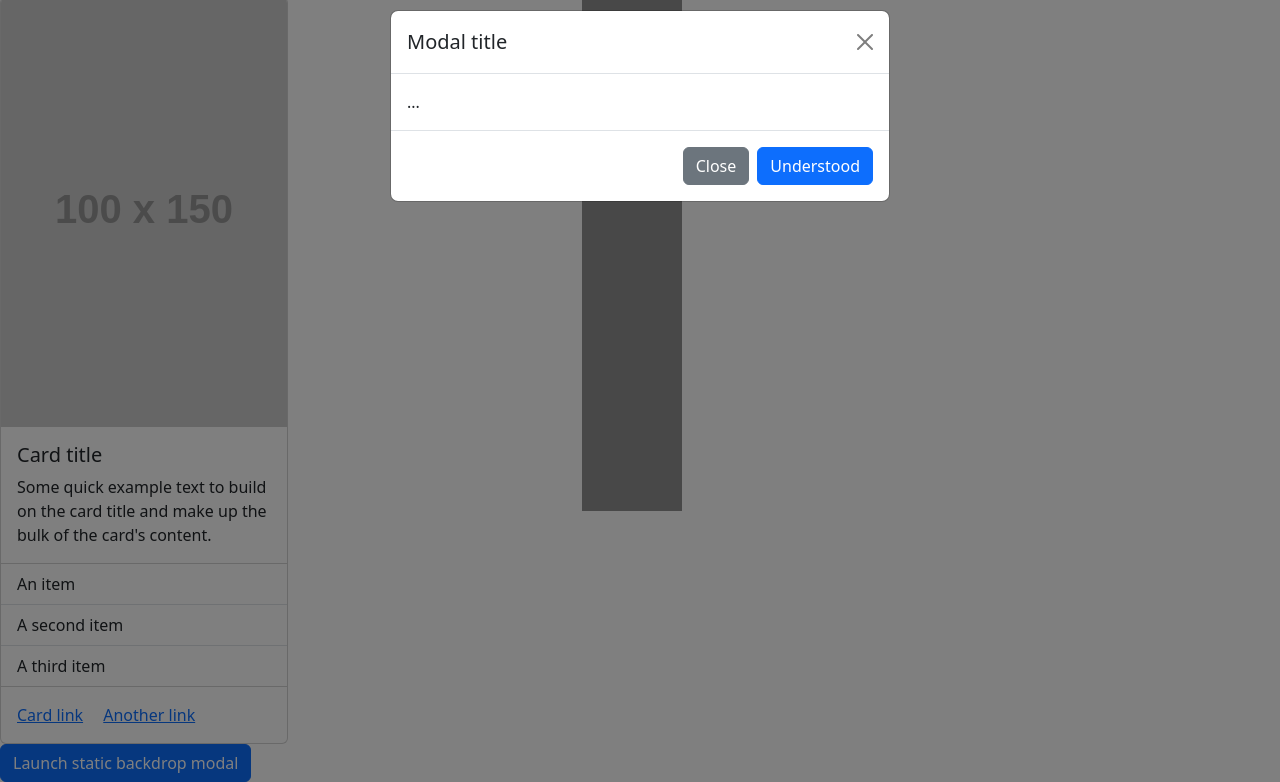
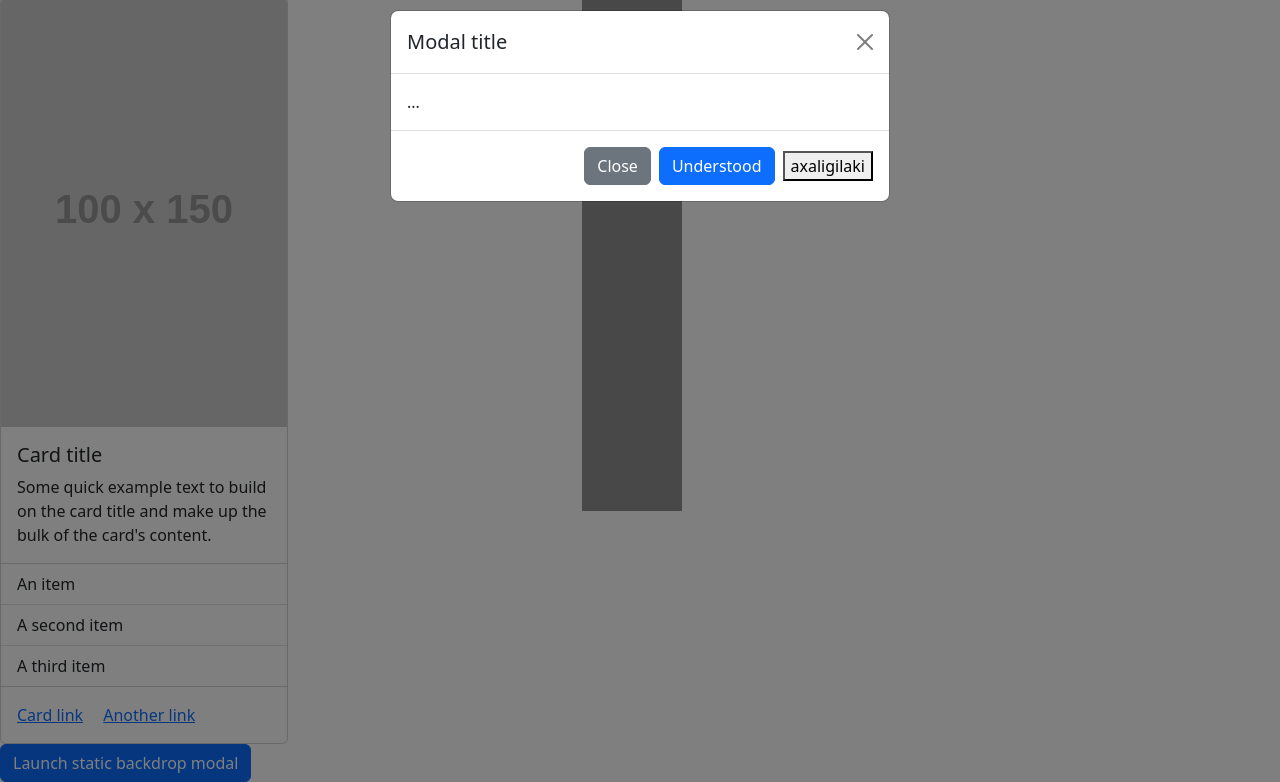
Before and after one commit to jeliaaa/lekciebistvis, a plain HTML site: page index.html in a window 1280 px wide. Both pictures are taken after a click on the button "Launch static backdrop modal". Shown: the part 387-1169 px from the top of the page. Drawn offline with nearby package versions, Linux system fonts and the light colour scheme; placeholder pictures from the web are drawn by us.

Commit message:
ragac mesiji

```diff
--- a/index.html
+++ b/index.html
@@ -112,6 +112,7 @@
               Close
             </button>
             <button type="button" class="btn btn-primary">Understood</button>
+            <button>axaligilaki</button>
           </div>
         </div>
       </div>
```
